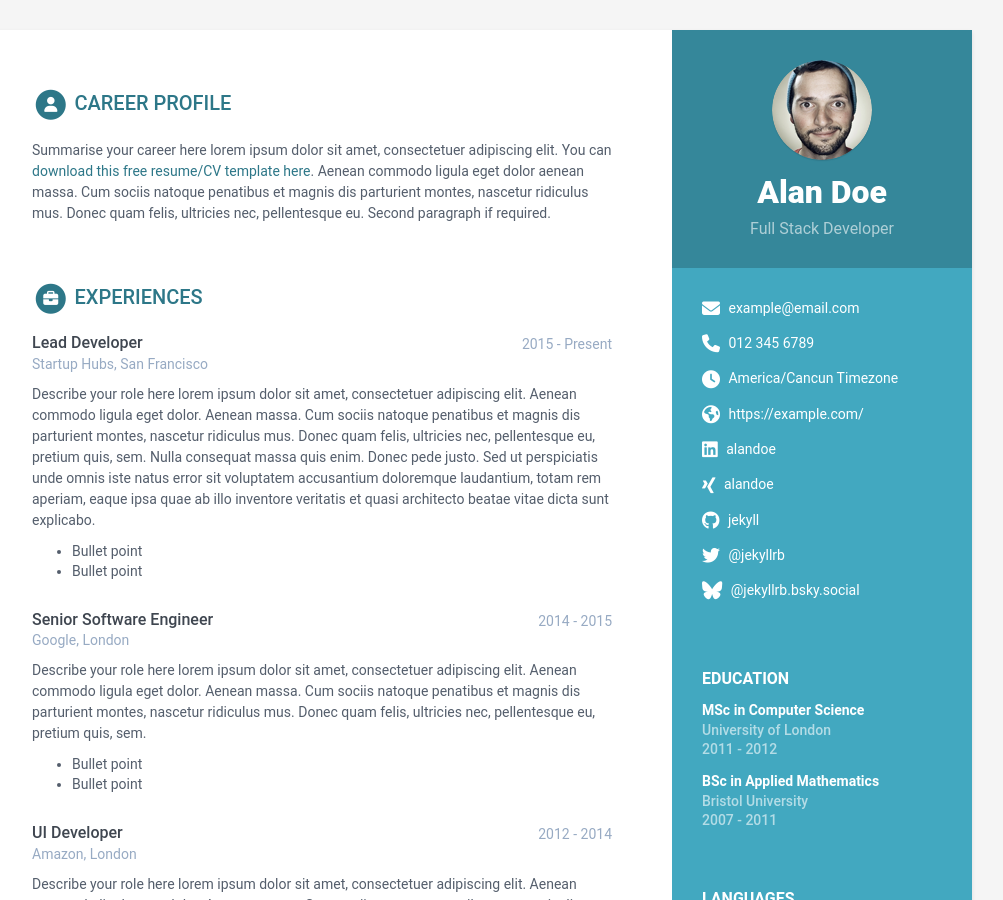
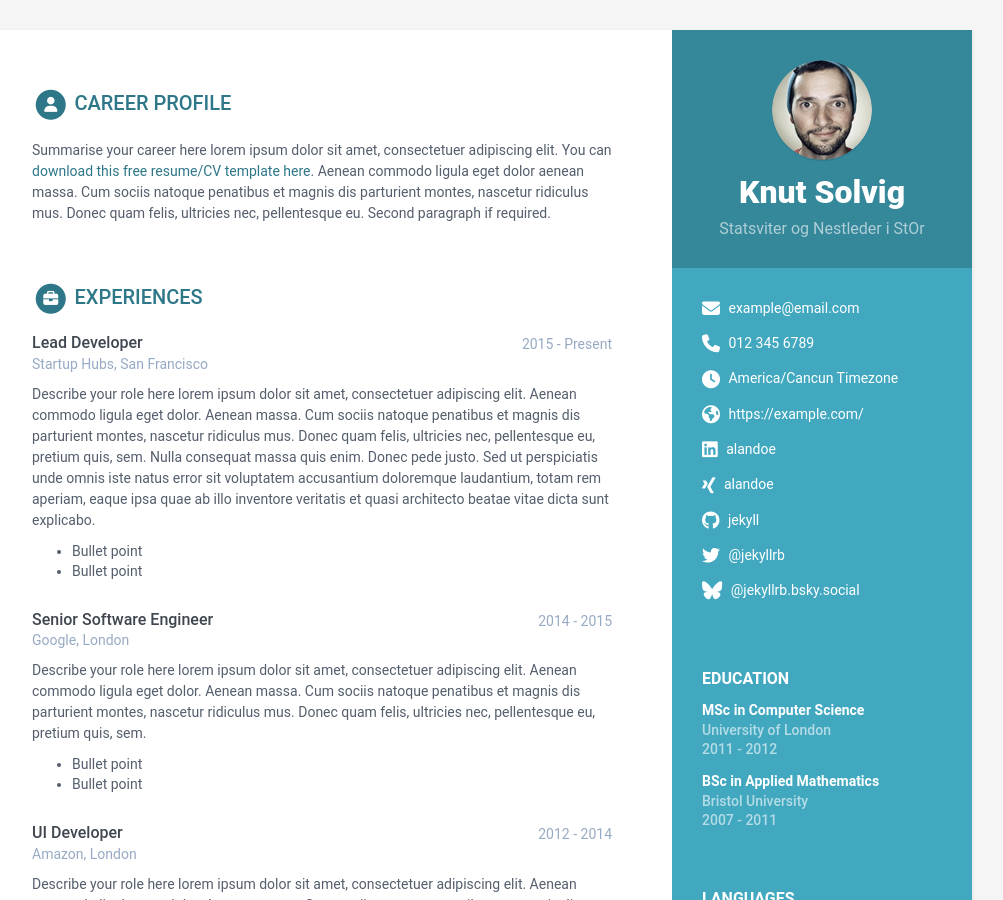
Before and after one commit to KnutSolvig/knutsolvig.github.io, a Jekyll site: the page built from index.html, in a window 1280 px wide and 900 px high. Shown: the whole window, without its empty margins (168-1171 px from the left). Built offline with Jekyll 4.4.1, drawn with Linux system fonts in a browser that asks for light colours.

Commit message:
Update data.yml

```diff
--- a/_data/data.yml
+++ b/_data/data.yml
@@ -8,8 +8,8 @@ sidebar:
   education: True # set to False if you want education in main section instead of in sidebar
 
   # Profile information
-  name: Alan Doe
-  tagline: Full Stack Developer
+  name: Knut Solvig
+  tagline: Statsviter og Nestleder i StOr
   avatar: profile.png #place a 100x100 picture inside /assets/images/ folder and provide the name of the file below
 
   # Sidebar links
```
